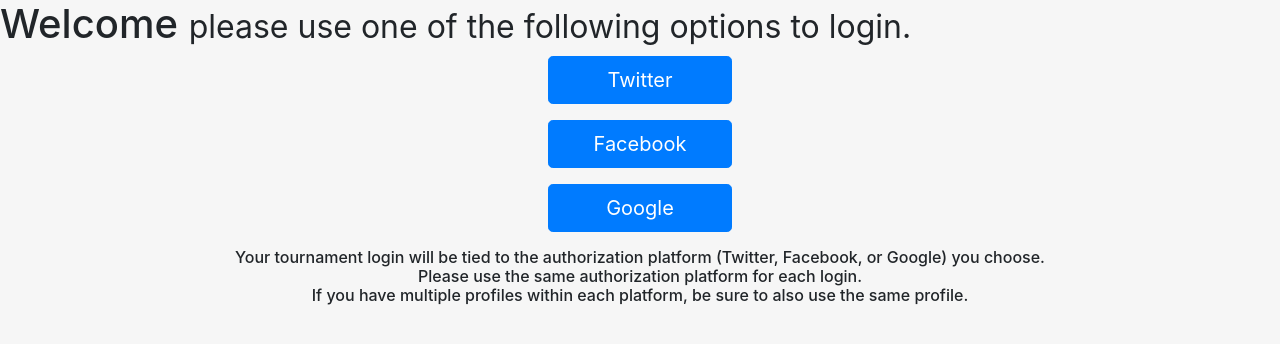
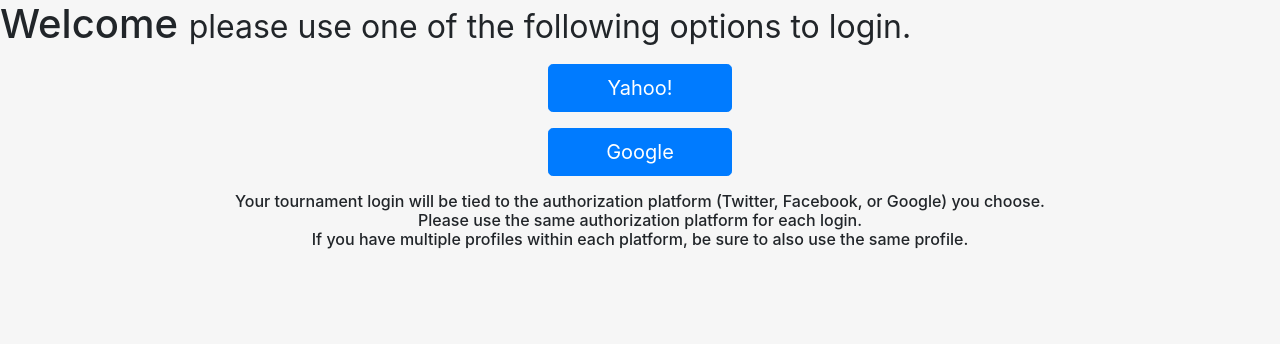
Before and after one commit to Rusty2089/birdiesandbuddies, a Django app: page /login/ in a window 1280 px wide. Shown: the top 344 px of the page. Run offline with Django 3.2, Linux system fonts and the light colour scheme; some libraries are stand-ins or nearby versions.

Commit message:
updated settings.py

```diff
--- a/tourney/templates/registration/login.html
+++ b/tourney/templates/registration/login.html
@@ -18,15 +18,10 @@
 	<body class="body" style="background-color:#f6f6f6">
 	<div id="fb-root"></div>
     	<center>
-        	<div class="col-xs-4 col-sm-2">
-		        <a href="#" class="btn btn-lg btn-primary btn-block">
-			       Twitter
-		        </a>
-	        </div>
 			<p></p>
         	<div class="col-xs-4 col-sm-2">
-		        <a href="{% url 'social:begin' 'facebook' %}?next=/" class="btn btn-lg btn-primary btn-block">
-			       Facebook
+		        <a href="{% url 'social:begin' 'yahoo-oauth2' %}?next=/" class="btn btn-lg btn-primary btn-block">
+			       Yahoo!
 		        </a>
 	        </div>
 			<p></p>
```
